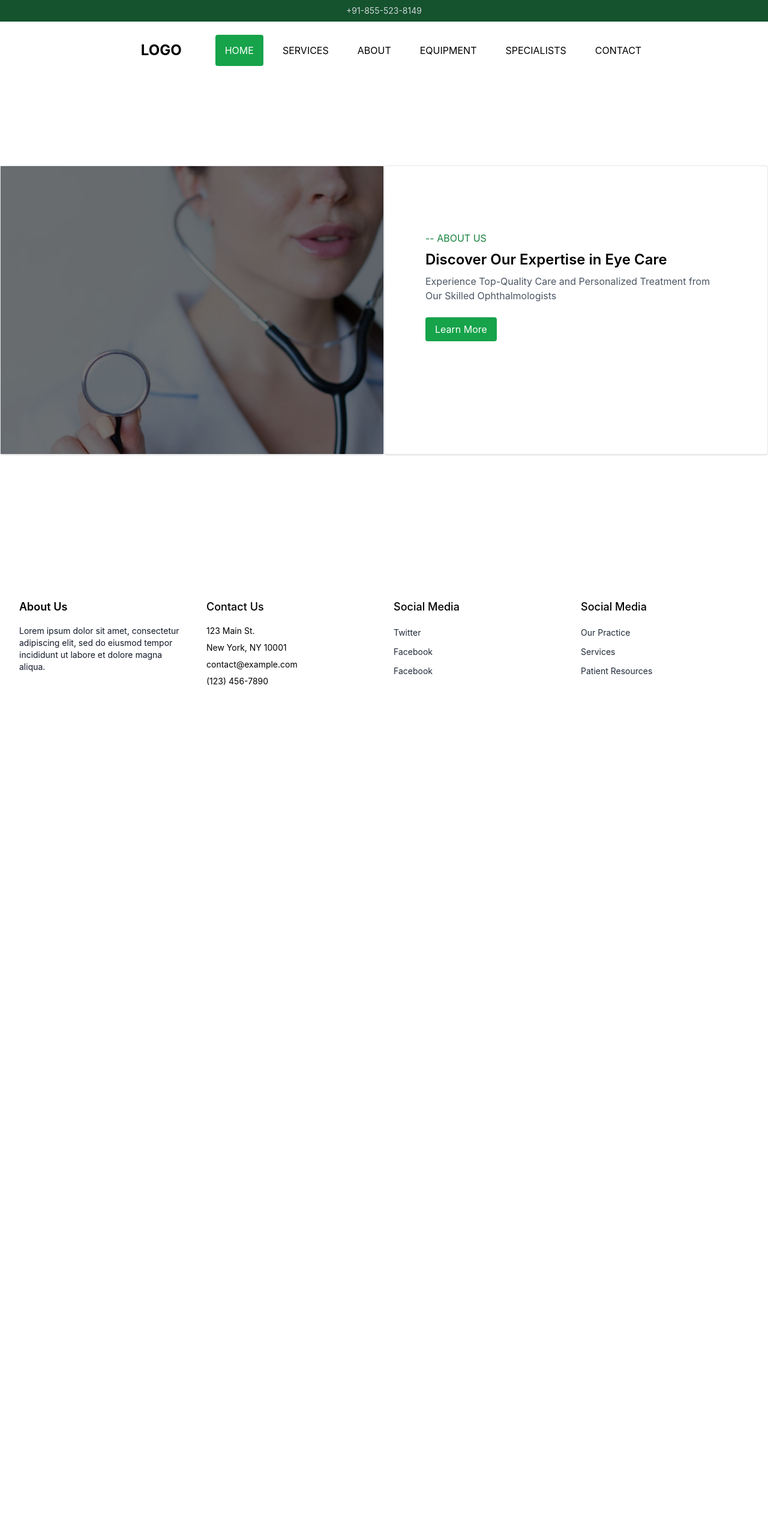
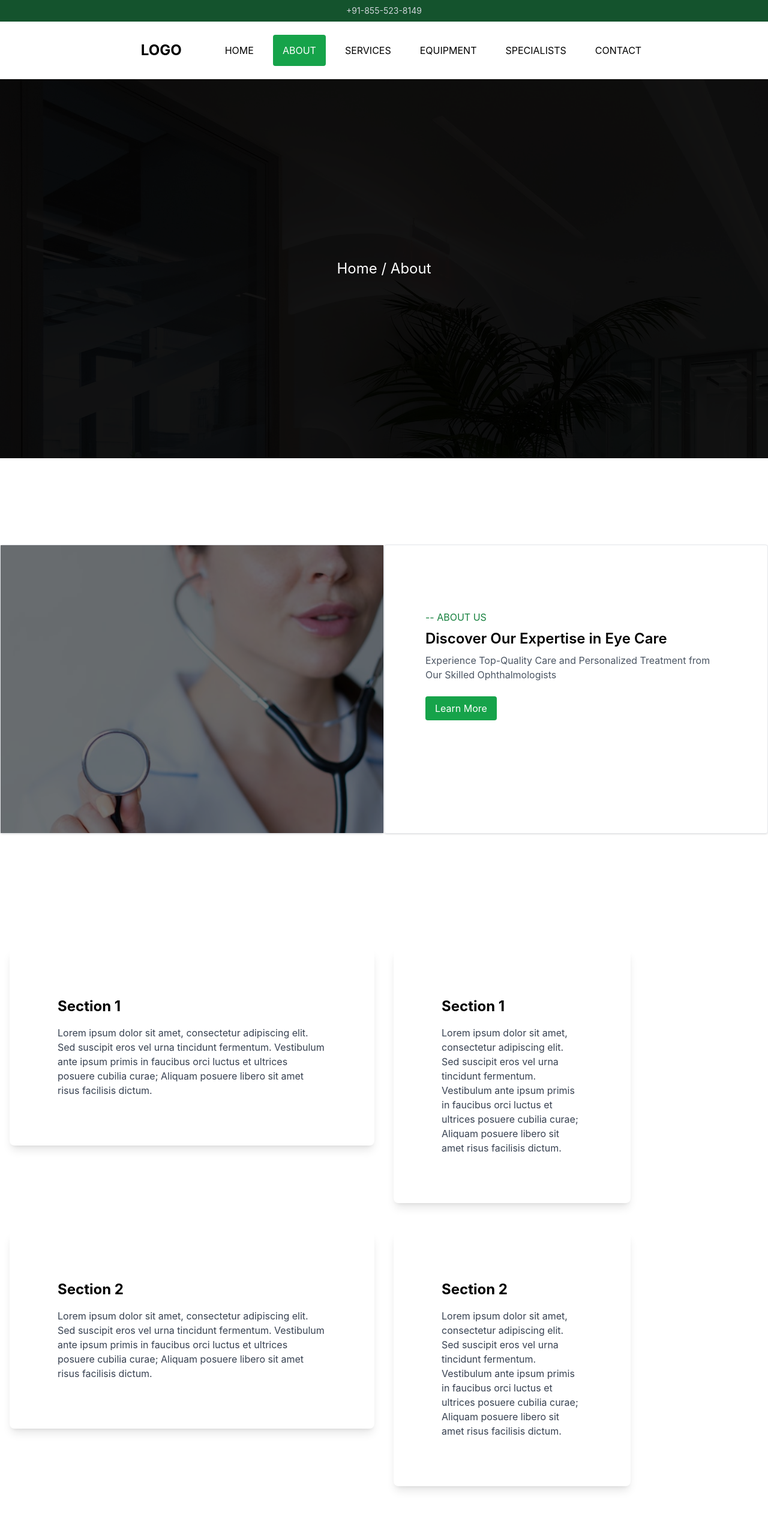
Before and after one commit to Shreya388/Clinic-website, a Next.js app: page /about in a window 1280 px wide. Shown: the top 2566 px of the page at 60% size. Before the commit the page ends 1394 px from the top, so only its background shows below. Built offline with nearby package versions, Linux system fonts and the light colour scheme; some icons are missing.

Commit message:
made the router work

```diff
--- /dev/null
+++ b/components/contact.js
@@ -0,0 +1,75 @@
+import React from "react";
+
+const Contact = () => {
+  return (
+    <section className="py-48 bg-gray-100">
+      <div className="max-w-7xl mx-auto px-4 sm:px-6 lg:px-8">
+        <div className="grid grid-cols-1 lg:grid-cols-2 gap-2">
+          <div className="bg-white pl-10 pr-10 pt-20 pb-20 shadow-lg">
+            <form>
+              <div className="mb-4">
+                <label htmlFor="name" className="block text-sm text-gray-500 mb-2">
+                  Name
+                </label>
+                <input
+                  type="text"
+                  name="name"
+                  id="name"
+                  placeholder="Enter Your Name"
+                  className="w-full px-4 py-2 border rounded-lg text-gray-700 focus:outline-none focus:border-blue-500"
+                  required
+                />
+              </div>
+              <div className="mb-4">
+                <label htmlFor="email" className="block text-sm text-gray-500 mb-2">
+                  Email
+                </label>
+                <input
+                  type="email"
+                  name="email"
+                  id="email"
+                  placeholder="Enter Your Email"
+                  className="w-full px-4 py-2 border rounded-lg text-gray-700 focus:outline-none focus:border-blue-500"
+                  required
+                />
+              </div>
+              <div className="mb-4">
+                <label htmlFor="message" className="block text-gray-500 text-sm mb-2">
+                  Message
+                </label>
+                <textarea
+                  name="message"
+                  id="message"
+                  rows="4"
+                  placeholder="Write Your Message Here"
+                  className="w-full px-4 py-2 border rounded-lg text-gray-700 focus:outline-none focus:border-blue-500"
+                  required
+                ></textarea>
+              </div>
+              <div className="">
+                <button
+                  type="submit"
+                  className="bg-green-600 text-white px-6 py-2 rounded hover:bg-blue-600"
+                >
+                  Send Message
+                </button>
+              </div>
+            </form>
+          </div>
+          <div className="bg-white rounded-lg shadow-lg">
+            <iframe
+              src="https://www.google.com/maps/embed?pb=!1m18!1m12!1m3!1d756.1879726436184!2d-99.08105347600038!3d40.70146164914529!2m3!1f0!2f0!3f0!3m2!1i1024!2i768!4f13.1!3m3!1m2!1s0x87994ebfa9ccdb73%3A0xdc488d11719c9a8e!2sKearney%2C%20NE%2C%20USA!5e0!3m2!1sen!2sin!4v1679745899197!5m2!1sen!2sin"
+              width="100%"
+              height="400"
+              allowFullScreen=""
+              loading="lazy"
+              className="w-full h-full"
+            ></iframe>
+          </div>
+        </div>
+      </div>
+    </section>
+  );
+};
+
+export default Contact;
--- a/components/footer.js
+++ b/components/footer.js
@@ -6,7 +6,7 @@ const Footer = () => {
       <div className="container mx-auto py-8 px-4 flex flex-wrap mx-auto">
         <div className="w-full md:w-1/4 pt-4 pb-4 pl-4 pr-4">
           <h4 className="text-lg mb-4 font-semibold">About Us</h4>
-          <p className="text-sm mb-2 text-start text-gray-900 ">Lorem ipsum dolor sit amet, consectetur adipiscing elit, sed do eiusmod tempor incididunt ut labore et dolore magna aliqua.</p>
+          <p className="text-sm mb-2 pr-7 text-start text-gray-900 ">Lorem ipsum dolor sit amet, consectetur adipiscing elit, sed do eiusmod tempor incididunt ut labore et dolore magna aliqua.</p>
         </div>
         <div className="w-full md:w-1/4 p-4">
           <h4 className="text-lg mb-4 font-medium">Contact Us</h4>
--- a/package.json
+++ b/package.json
@@ -9,10 +9,12 @@
     "lint": "next lint"
   },
   "dependencies": {
+    "leaflet": "^1.9.3",
     "next": "13.2.4",
     "react": "18.2.0",
     "react-dom": "18.2.0",
-    "react-icons": "^4.8.0"
+    "react-icons": "^4.8.0",
+    "react-leaflet": "^4.2.1"
   },
   "devDependencies": {
     "autoprefixer": "^10.4.14",
--- a/pages/about.js
+++ b/pages/about.js
@@ -2,12 +2,10 @@ import Head from "next/head";
 import Image from "next/image";
 import { useState } from "react";
 import styles from "../styles/Home.module.css";
-import cover from "../public/cover.jpg";
-import covertwo from "../public/covertwo.jpg";
-import { AiFillPhone } from "react-icons/ai";
-import Services from "../components/services";
 import About from "../components/aboutUs";
 import Footer from "../components/footer";
+import Link from "next/link";
+import aboutStyle from "../styles/About.module.css";
 
 export default function Home() {
   const [open, setOpen] = useState(false);
@@ -84,11 +82,19 @@ export default function Home() {
               }`}
             >
               <li className="mx-2 my-7  md:my-0">
+                <Link
+                  href="/"
+                  className="text-md text-md hover:bg-green-600 hover:text-white rounded p-4 duration-300"
+                >
+                  HOME
+                </Link>
+              </li>
+              <li className="mx-2 my-7 md:my-0">
                 <a
                   href="#"
                   className="text-white text-md hover:text-white duration-500 bg-green-600 rounded p-4"
                 >
-                  HOME
+                  ABOUT
                 </a>
               </li>
               <li className="mx-2 my-7 md:my-0">
@@ -97,14 +103,6 @@ export default function Home() {
                   className="text-md text-md hover:bg-green-600 hover:text-white rounded p-4 duration-300"
                 >
                   SERVICES
-                </a>
-              </li>
-              <li className="mx-2 my-7 md:my-0">
-                <a
-                  href="#"
-                  className="text-md text-md hover:bg-green-600 hover:text-white rounded p-4 duration-300"
-                >
-                  ABOUT
                 </a>
               </li>
               <li className="mx-2 my-7 md:my-0">
@@ -134,8 +132,64 @@ export default function Home() {
             </ul>
           </div>
         </nav>
+        <div>
+        </div>
+
+        <div className={aboutStyle.aboutHead}>
+          <div className={aboutStyle.headOverlay}>
+              <div className="container mx-auto">
+                <h1 className="text-2xl text-center my-auto text-white">Home / About</h1>
+              </div>
+          </div>
+        </div>
 
         <About />
+
+        <div className="container mx-auto my-48 ">
+        <div className="flex flex-wrap -mx-4 mx-auto">
+        {/* Section 1 */}
+        <div className="w-full lg:w-1/2 px-4 mb-8 lg:mb-0">
+          <div className="bg-white rounded-lg shadow-lg p-20">
+            <h2 className="text-2xl font-bold mb-4">Section 1</h2>
+            <p className="text-gray-700">Lorem ipsum dolor sit amet, consectetur adipiscing elit. Sed suscipit eros vel urna tincidunt fermentum. Vestibulum ante ipsum primis in faucibus orci luctus et ultrices posuere cubilia curae; Aliquam posuere libero sit amet risus facilisis dictum.</p>
+          </div>
+        </div>
+        <div className="w-full lg:w-1/3 px-4">
+          <div className="bg-white rounded-lg shadow-lg p-20">
+            <h2 className="text-2xl font-bold mb-4">Section 1</h2>
+            <p className="text-gray-700">Lorem ipsum dolor sit amet, consectetur adipiscing elit. Sed suscipit eros vel urna tincidunt fermentum. Vestibulum ante ipsum primis in faucibus orci luctus et ultrices posuere cubilia curae; Aliquam posuere libero sit amet risus facilisis dictum.</p>
+          </div>
+        </div>
+
+        {/* Section 2 */}
+        <div className="w-full lg:w-1/2 px-4 py-12 mb-8 lg:mb-0">
+          <div className="bg-white rounded-lg shadow-lg p-20">
+            <h2 className="text-2xl font-bold mb-4">Section 2</h2>
+            <p className="text-gray-700">Lorem ipsum dolor sit amet, consectetur adipiscing elit. Sed suscipit eros vel urna tincidunt fermentum. Vestibulum ante ipsum primis in faucibus orci luctus et ultrices posuere cubilia curae; Aliquam posuere libero sit amet risus facilisis dictum.</p>
+          </div>
+        </div>
+        <div className="w-full lg:w-1/3 px-4 py-12">
+          <div className="bg-white rounded-lg shadow-lg p-20">
+            <h2 className="text-2xl font-bold mb-4">Section 2</h2>
+            <p className="text-gray-700">Lorem ipsum dolor sit amet, consectetur adipiscing elit. Sed suscipit eros vel urna tincidunt fermentum. Vestibulum ante ipsum primis in faucibus orci luctus et ultrices posuere cubilia curae; Aliquam posuere libero sit amet risus facilisis dictum.</p>
+          </div>
+        </div>
+
+        {/* Section 3 */}
+        <div className="w-full lg:w-1/2 px-4 py-12 mb-8 lg:mb-0">
+          <div className="bg-white rounded-lg shadow-lg p-20">
+            <h2 className="text-2xl font-bold mb-4">Section 2</h2>
+            <p className="text-gray-700">Lorem ipsum dolor sit amet, consectetur adipiscing elit. Sed suscipit eros vel urna tincidunt fermentum. Vestibulum ante ipsum primis in faucibus orci luctus et ultrices posuere cubilia curae; Aliquam posuere libero sit amet risus facilisis dictum.</p>
+          </div>
+        </div>
+        <div className="w-full lg:w-1/3 px-4 py-12">
+          <div className="bg-white rounded-lg shadow-lg p-20">
+            <h2 className="text-2xl font-bold mb-4">Section 2</h2>
+            <p className="text-gray-700">Lorem ipsum dolor sit amet, consectetur adipiscing elit. Sed suscipit eros vel urna tincidunt fermentum. Vestibulum ante ipsum primis in faucibus orci luctus et ultrices posuere cubilia curae; Aliquam posuere libero sit amet risus facilisis dictum.</p>
+          </div>
+        </div>
+        </div>
+</div>
         <Footer />
       </div>
     </>
--- a/pages/index.js
+++ b/pages/index.js
@@ -9,6 +9,8 @@ import Services from "../components/services";
 import About from "../components/aboutUs";
 import Footer from "../components/footer";
 import { useRouter } from "next/router";
+import Link from "next/link";
+import Contact from "../components/contact";
 
 export default function Home() {
   const [open, setOpen] = useState(false);
@@ -74,10 +76,12 @@ export default function Home() {
           src="https://unpkg.com/ionicons@5.5.2/dist/ionicons/ionicons.js"
         ></script>
 
-        <nav className="p-2 bg-green-900 md:flex md:items-center md:justify-between sticky">
+        <nav className="p-3 bg-green-700 md:flex md:items-center md:justify-between sticky">
           <div className="container mx-auto">
-            <p className="text-gray-300 text-center text-sm">
+            <p className="text-white text-center">
               <i className="fa fa-phone text-sm"></i> +91-855-523-8149
+              <i className="fa fa-envelope text-sm pl-8"></i> meenaxjha@gmail.com
+              <i className="fa fa-location text-sm pl-8"></i> Buffalo County, Nebraska, United States
             </p>
           </div>
         </nav>
@@ -100,12 +104,20 @@ export default function Home() {
               }`}
             >
               <li className="mx-2 my-7  md:my-0">
-                <a
+                <Link
                   href="#"
                   className="text-white text-md hover:text-white duration-500 bg-green-600 rounded p-4"
                 >
                   HOME
-                </a>
+                </Link>
+              </li>
+              <li className="mx-2 my-7 md:my-0">
+                <Link
+                  href="/about"
+                  className="text-md text-md hover:bg-green-600 hover:text-white rounded p-4 duration-300"
+                >
+                  ABOUT
+                </Link>
               </li>
               <li className="mx-2 my-7 md:my-0">
                 <a
@@ -113,14 +125,6 @@ export default function Home() {
                   className="text-md text-md hover:bg-green-600 hover:text-white rounded p-4 duration-300"
                 >
                   SERVICES
-                </a>
-              </li>
-              <li className="mx-2 my-7 md:my-0">
-                <a
-                  href="#"
-                  className="text-md text-md hover:bg-green-600 hover:text-white rounded p-4 duration-300"
-                >
-                  ABOUT
                 </a>
               </li>
               <li className="mx-2 my-7 md:my-0">
@@ -152,19 +156,21 @@ export default function Home() {
         </nav>
 
         <div className={styles.header} alt="cover">
-          <div className={styles.coverOverlay}>
+          <div className={`${styles.coverOverlay} h-screen`}>
             <div
-              className="container mx-auto py-52"
-              style={{ zIndex: "-1 !important" }}
+              className="container py-52"
+              style={{ zIndex: "-1 !important", display: "flex" }}
             >
-              <div className="p-8">
+              <div className="p-8" style={{ margin: "auto" }}>
                 <h1
-                  className={`${styles.headText} my-6 text-2xl text-white font-light`}
+                  className={`${styles.headText} text-2xl text-white font-light`}
                 >
                   At our eye care clinic
                 </h1>
-                <h1 className="text-3xl text-white font-black">
-                  We Offer Comprehensive Eye Exams
+                <h1 className="text-5xl text-white font-black">
+                  We Offer<br />
+                  <h1 className="text-xl"> Comprehensive</h1>
+                  Eye Exams
                 </h1>
                 <button className="bg-green-700 my-6 py-4 px-4 hover:bg-green-800 text-white font-medium py-2 px-4 rounded">
                   Book An Appointment
@@ -175,6 +181,7 @@ export default function Home() {
         </div>
         <Services />
         <About />
+        <Contact />
         <Footer />
       </div>
     </>
--- a/styles/About.module.css
+++ b/styles/About.module.css
@@ -8,3 +8,12 @@
     height: 30rem !important;
     background-size: cover;
 }
+
+.aboutHead{
+    background-image: url(../public/cover.jpg);
+}
+
+.headOverlay{
+    background: rgba(0, 0, 0, 0.928);
+    padding: 300px 0;
+}
```
Also changed, not shown: 1 other file (tests, documents, lock files or other folders).
